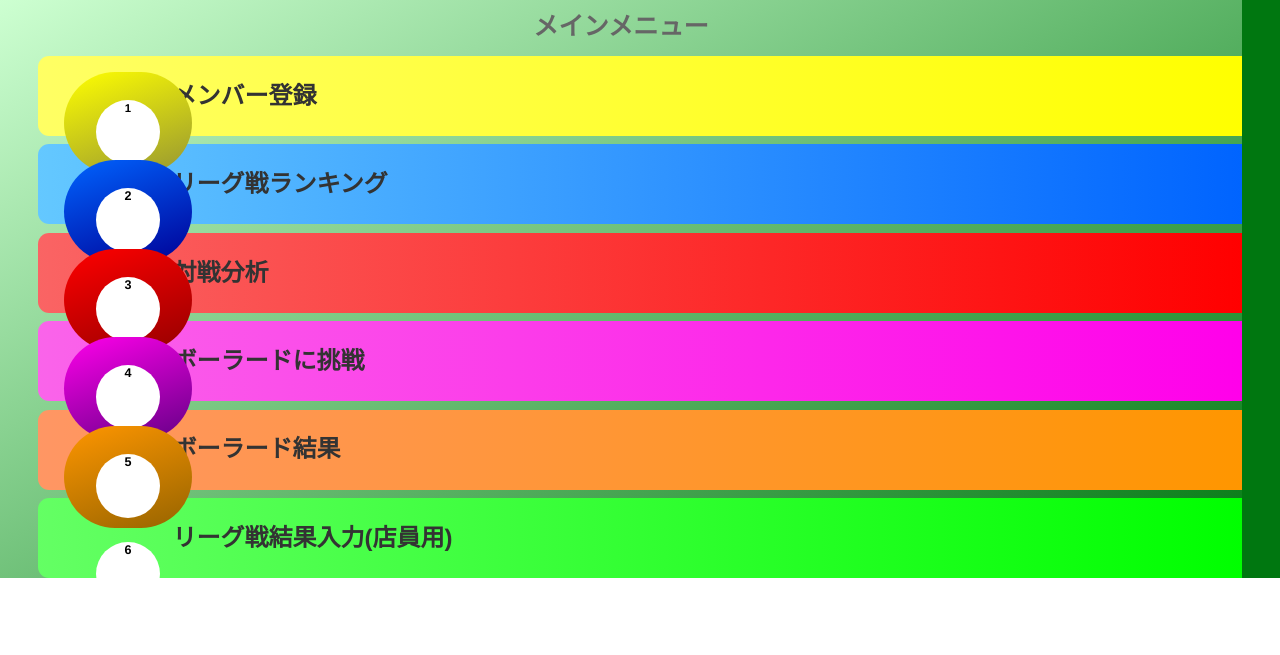
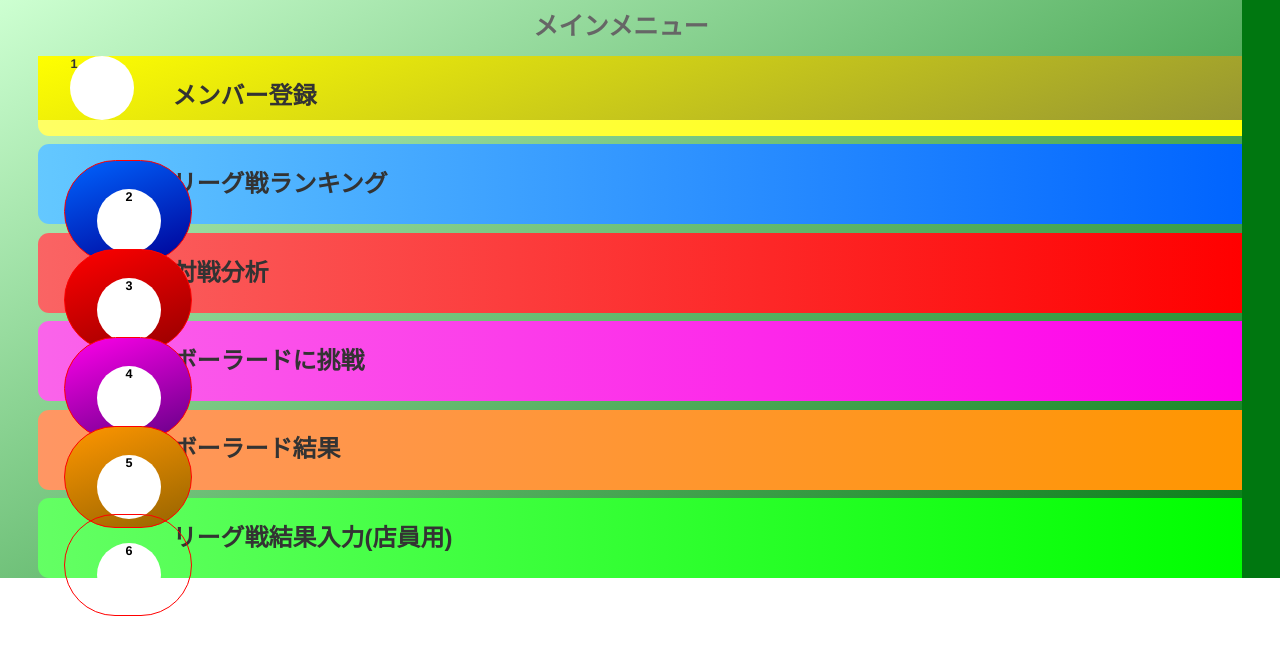
Before and after one commit to tetsuwrx/b-path-league, a PHP site: template web/views/index.twig in a window 1280 px wide. Shown: the top 655 px of the page. Run offline with PHP 8.4, Linux system fonts and the light colour scheme; the template is opened without the code that fills it, so the values that code supplies are empty; some libraries are stand-ins or nearby versions.

Commit message:
Update main.css

```diff
--- a/web/stylesheets/main.css
+++ b/web/stylesheets/main.css
@@ -73,6 +73,7 @@ div.mainball{
   width:10vw;
   height:8vw;
   border-radius:10vw;
+  border:#ff0000 solid 1px;
 }
 div.ballNumber{
   height:5vw;
@@ -110,15 +111,3 @@ a.mainsubmit{
   font-weight:bold;
   text-align:left;
 }
-div.mainball0{
-  text-align:center;
-  padding-top:2vw;
-  position:absolute;
-  margin-left:2vw;
-  margin-top:2vh;
-  color:black;
-  width:10vw;
-  height:8vw;
-  border-radius:10vw;
-  font-size:0.9em;
-}
```
